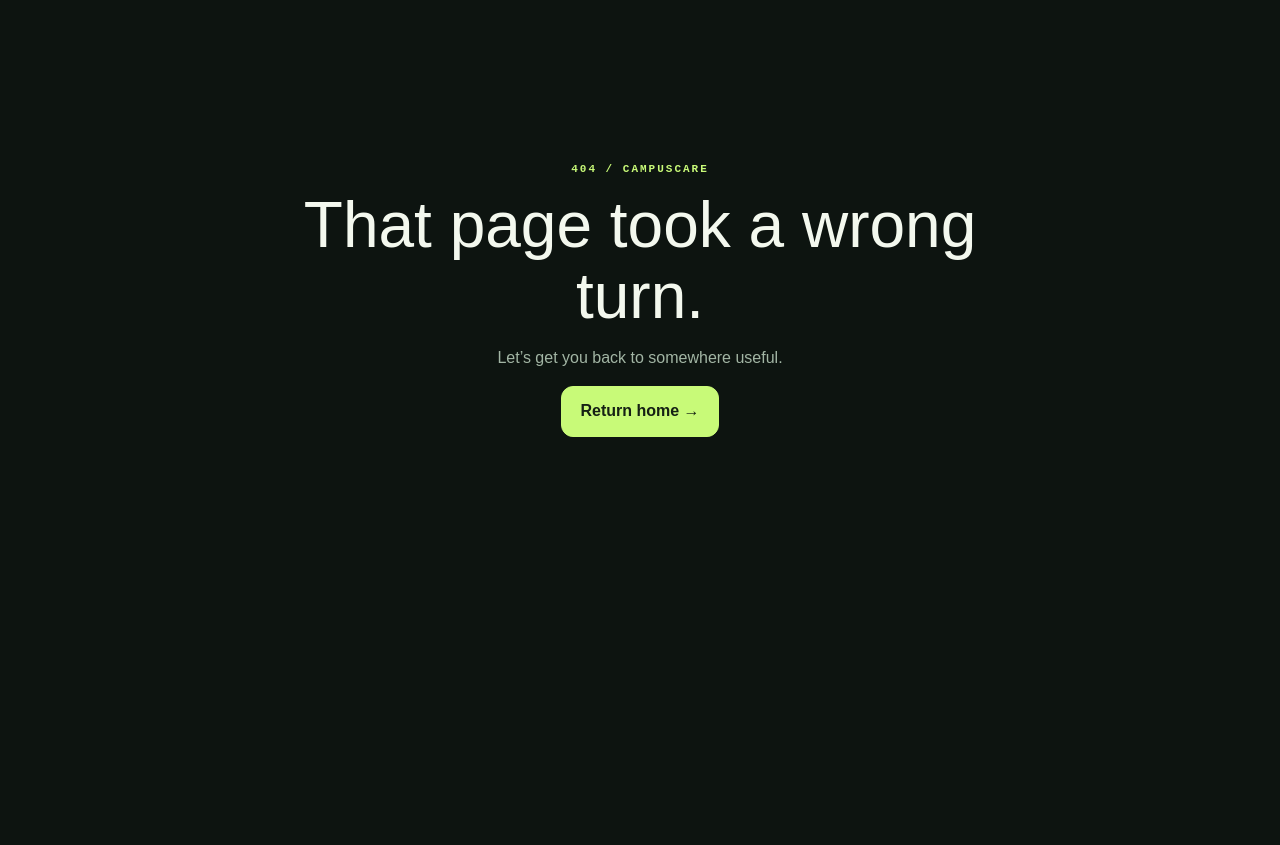
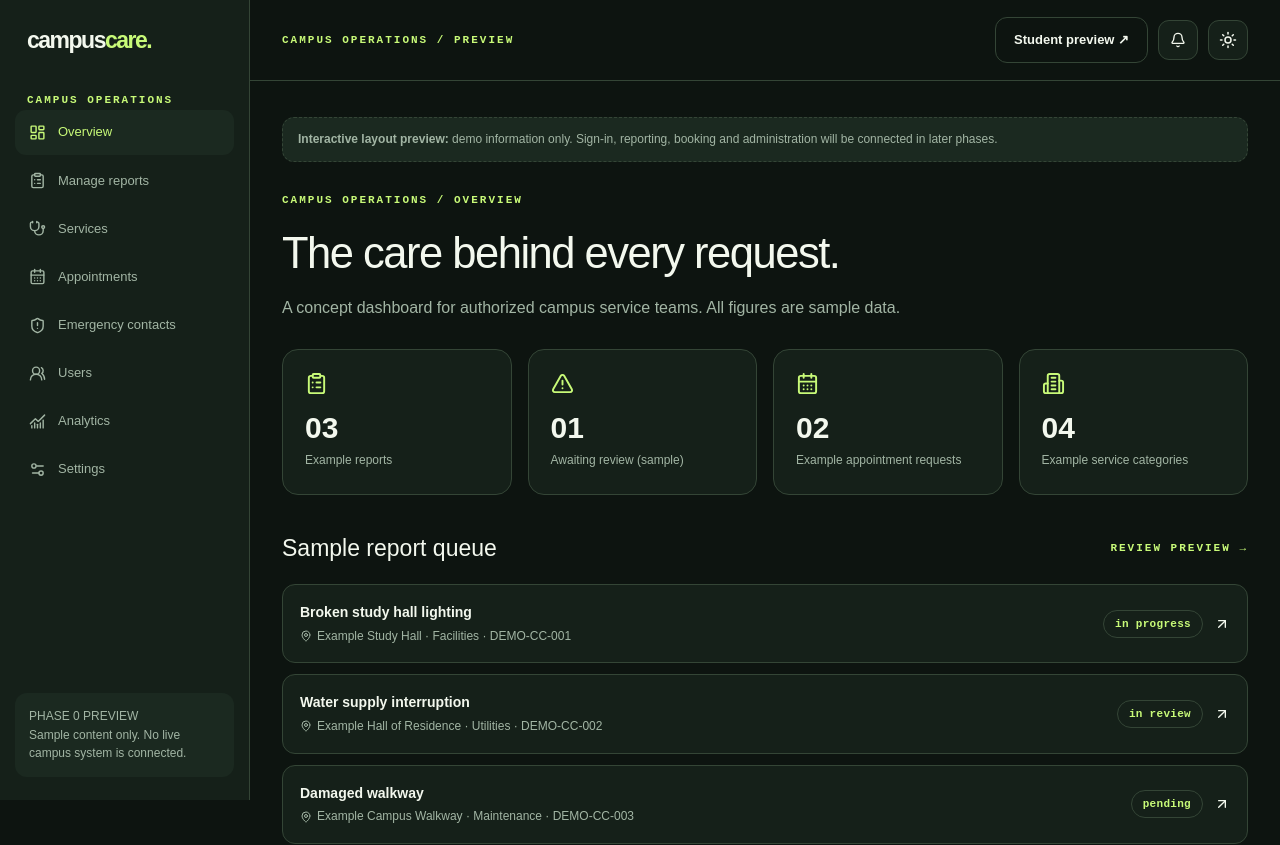
Before and after one commit to Abdulfatai2000/campusCare, a Next.js app: page /admin in a window 1280 px wide. Before the commit this address had no page. Shown: the top 845 px of the page. Before the commit the page ends 800 px from the top, so only its background shows below. Built offline with nearby package versions, Linux system fonts and the light colour scheme.

Commit message:
feat: scaffold admin operational pages and example report management

```diff
--- /dev/null
+++ b/src/app/(admin)/admin/analytics/page.tsx
@@ -0,0 +1,2 @@
+import { AdminPreviewPage } from "@/components/admin/admin-pages";
+export default function Page(){return <AdminPreviewPage page="analytics"/>;}
--- /dev/null
+++ b/src/app/(admin)/admin/appointments/page.tsx
@@ -0,0 +1,2 @@
+import { AdminPreviewPage } from "@/components/admin/admin-pages";
+export default function Page(){return <AdminPreviewPage page="appointments"/>;}
--- /dev/null
+++ b/src/app/(admin)/admin/emergency-contacts/page.tsx
@@ -0,0 +1,2 @@
+import { AdminPreviewPage } from "@/components/admin/admin-pages";
+export default function Page(){return <AdminPreviewPage page="emergency-contacts"/>;}
--- /dev/null
+++ b/src/app/(admin)/admin/page.tsx
@@ -0,0 +1,2 @@
+import { AdminPreviewPage } from "@/components/admin/admin-pages";
+export default function Page(){return <AdminPreviewPage page="overview"/>;}
--- /dev/null
+++ b/src/app/(admin)/admin/reports/[id]/page.tsx
@@ -0,0 +1,2 @@
+import { AdminReportDetail } from "@/components/admin/admin-pages";
+export default async function Page({params}:{params:Promise<{id:string}>}){const {id}=await params;return <AdminReportDetail id={id}/>;}
--- /dev/null
+++ b/src/app/(admin)/admin/reports/page.tsx
@@ -0,0 +1,2 @@
+import { AdminPreviewPage } from "@/components/admin/admin-pages";
+export default function Page(){return <AdminPreviewPage page="reports"/>;}
--- /dev/null
+++ b/src/app/(admin)/admin/services/page.tsx
@@ -0,0 +1,2 @@
+import { AdminPreviewPage } from "@/components/admin/admin-pages";
+export default function Page(){return <AdminPreviewPage page="services"/>;}
--- /dev/null
+++ b/src/app/(admin)/admin/settings/page.tsx
@@ -0,0 +1,2 @@
+import { AdminPreviewPage } from "@/components/admin/admin-pages";
+export default function Page(){return <AdminPreviewPage page="settings"/>;}
--- /dev/null
+++ b/src/app/(admin)/admin/users/page.tsx
@@ -0,0 +1,2 @@
+import { AdminPreviewPage } from "@/components/admin/admin-pages";
+export default function Page(){return <AdminPreviewPage page="users"/>;}
--- /dev/null
+++ b/src/components/admin/admin-pages.tsx
@@ -0,0 +1,35 @@
+import Link from "next/link";
+import { AlertTriangle, BarChart3, Bell, Building2, CalendarDays, ClipboardList, LockKeyhole, ShieldAlert, UsersRound, UserRoundCog } from "lucide-react";
+import { PageHeading } from "@/components/shared/page-heading";
+import { MetricCard } from "@/components/shared/metric-card";
+import { IssueCard } from "@/components/shared/issue-card";
+import { EmptyState } from "@/components/shared/empty-state";
+import { previewIssues,previewServices,previewAppointments,previewEmergencyContacts } from "@/data/preview";
+type AdminPage="overview"|"reports"|"services"|"appointments"|"emergency-contacts"|"users"|"analytics"|"settings";
+const headings:Record<AdminPage,{eyebrow:string,title:string,description:string}>={
+ overview:{eyebrow:"Campus operations / Overview",title:"The care behind every request.",description:"A concept dashboard for authorized campus service teams. All figures are sample data."},
+ reports:{eyebrow:"Campus operations / Reports",title:"Every concern deserves attention.",description:"Review, assign and resolve tickets when a real authorized campus team is onboarded."},
+ services:{eyebrow:"Campus operations / Services",title:"Make services easier to find.",description:"Manage provider details, hours, contacts, and visibility after verification."},
+ appointments:{eyebrow:"Campus operations / Appointments",title:"Better coordination, less waiting.",description:"Future workflow for reviewing genuine appointment requests and provider availability."},
+ "emergency-contacts":{eyebrow:"Campus operations / Emergency directory",title:"Trusted information first.",description:"Only verified emergency resources should ever be published."},
+ users:{eyebrow:"Campus operations / People",title:"The right access for the right people.",description:"Authorized administrators will manage accounts and permissions using secure, campus-scoped controls."},
+ analytics:{eyebrow:"Campus operations / Insights",title:"Understand what needs attention.",description:"Operational analytics will use genuine, appropriately anonymized campus data only after integration."},
+ settings:{eyebrow:"Campus operations / Settings",title:"Operate with trust.",description:"Prepare service policies, campus scope, security rules and administrative preferences."}
+};
+export function AdminPreviewPage({page}:{page:AdminPage}){
+ const meta=headings[page];
+ return <><PageHeading {...meta}/>
+ {page==="overview"&&<><div className="metric-grid"><MetricCard icon={<ClipboardList size={23}/>} label="Example reports" value="03"/><MetricCard icon={<AlertTriangle size={23}/>} label="Awaiting review (sample)" value="01"/><MetricCard icon={<CalendarDays size={23}/>} label="Example appointment requests" value="02"/><MetricCard icon={<Building2 size={23}/>} label="Example service categories" value="04"/></div><div style={{display:"flex",justifyContent:"space-between",alignItems:"center",margin:"36px 0 18px"}}><h2 style={{fontSize:23,margin:0}}>Sample report queue</h2><Link className="eyebrow" href="/admin/reports">Review preview →</Link></div><div className="preview-list">{previewIssues.map(x=><IssueCard issue={x} admin key={x.id}/>)}</div></>}
+ {page==="reports"&&<><div className="notice" style={{marginBottom:20}}>Read-only preview. Report assignments, changing priorities, and status updates are disabled until authentication and authorization are implemented.</div><div className="preview-list">{previewIssues.map(x=><IssueCard issue={x} admin key={x.id}/>)}</div></>}
+ {page==="services"&&<><div className="notice" style={{marginBottom:20}}>Provider management requires verified staff access. These entries are examples only.</div><div className="preview-list">{previewServices.map(x=><div key={x.id} className="preview-item"><div><strong>{x.title}</strong><p>{x.category} · {x.description}</p></div><span className="status">sample</span></div>)}</div></>}
+ {page==="appointments"&&<><div className="notice" style={{marginBottom:20}}>No requests have been received. The following list demonstrates layout only.</div><div className="preview-list">{previewAppointments.map(x=><div className="preview-item" key={x.id}><div><strong>{x.service}</strong><p>{x.id} · {x.date}</p></div><span className="status">{x.status}</span></div>)}</div></>}
+ {page==="emergency-contacts"&&<><div className="notice" style={{marginBottom:20,borderColor:"#cf935b"}}>Emergency contacts must be reviewed against official sources before this directory is enabled. No numbers are published in Phase 0.</div><div className="preview-list">{previewEmergencyContacts.map(x=><div className="preview-item" key={x.label}><div><strong>{x.label}</strong><p>{x.detail}</p></div><span className="status">unverified</span></div>)}</div></>}
+ {page==="users"&&<EmptyState title="Account management is not connected." description="When Auth.js and campus-based role controls are implemented, authorized admins will see real accounts scoped to their campus." action={<UsersRound color="var(--accent)" size={28}/>}/>}
+ {page==="analytics"&&<><div className="metric-grid"><MetricCard icon={<BarChart3 size={22}/>} value="–" label="Live reports"/><MetricCard icon={<ClipboardList size={22}/>} value="–" label="Resolution time"/><MetricCard icon={<CalendarDays size={22}/>} value="–" label="Service demand"/><MetricCard icon={<Bell size={22}/>} value="–" label="Notifications delivered"/></div><div style={{marginTop:24}}><EmptyState title="Waiting for trusted data." description="No charts or real performance claims are shown until the system has permissioned, validated data." action={<BarChart3 color="var(--accent)" size={27}/>}/></div></>}
+ {page==="settings"&&<div className="card-grid"><div className="card"><Building2 size={28} color="var(--accent)"/><h3>Campus scope</h3><p>OAU-first pilot. Future institutions must have separately isolated data and authorized administrators.</p></div><div className="card"><LockKeyhole size={28} color="var(--accent)"/><h3>Access policies</h3><p>Administrator identities and permissions must be verified before operational features are enabled.</p></div><div className="card"><UserRoundCog size={28} color="var(--accent)"/><h3>Audit history</h3><p>Report assignment, status decisions and role changes must generate accountable audit records.</p></div></div>}
+ </>;
+}
+export function AdminReportDetail({id}:{id:string}){
+ const issue=previewIssues.find(x=>x.id===id);
+ return <><PageHeading eyebrow="Campus operations / Report detail" title={issue?.title??"Report not found"} description="This is a non-editable prototype of a campus operations case."/><section className="surface" style={{padding:28,maxWidth:760}}>{issue?<><div style={{display:"flex",gap:9,flexWrap:"wrap"}}><span className="chip">{issue.status.replaceAll("_"," ")}</span><span className="chip">{issue.priority} priority</span></div><p className="muted" style={{marginTop:20}}>ID: {issue.id}<br/>Campus location: {issue.location}<br/>Category: {issue.category}</p><div className="notice" style={{marginTop:24}}><ShieldAlert size={14} style={{display:"inline",marginRight:8}}/>Assignment, status history and resolution notes will be enabled only with real admin permissions.</div></>:<p className="muted">No sample report matches this identifier.</p>}</section><Link href="/admin/reports" className="button button-outline" style={{marginTop:20}}>← All reports</Link></>;
+}
```
